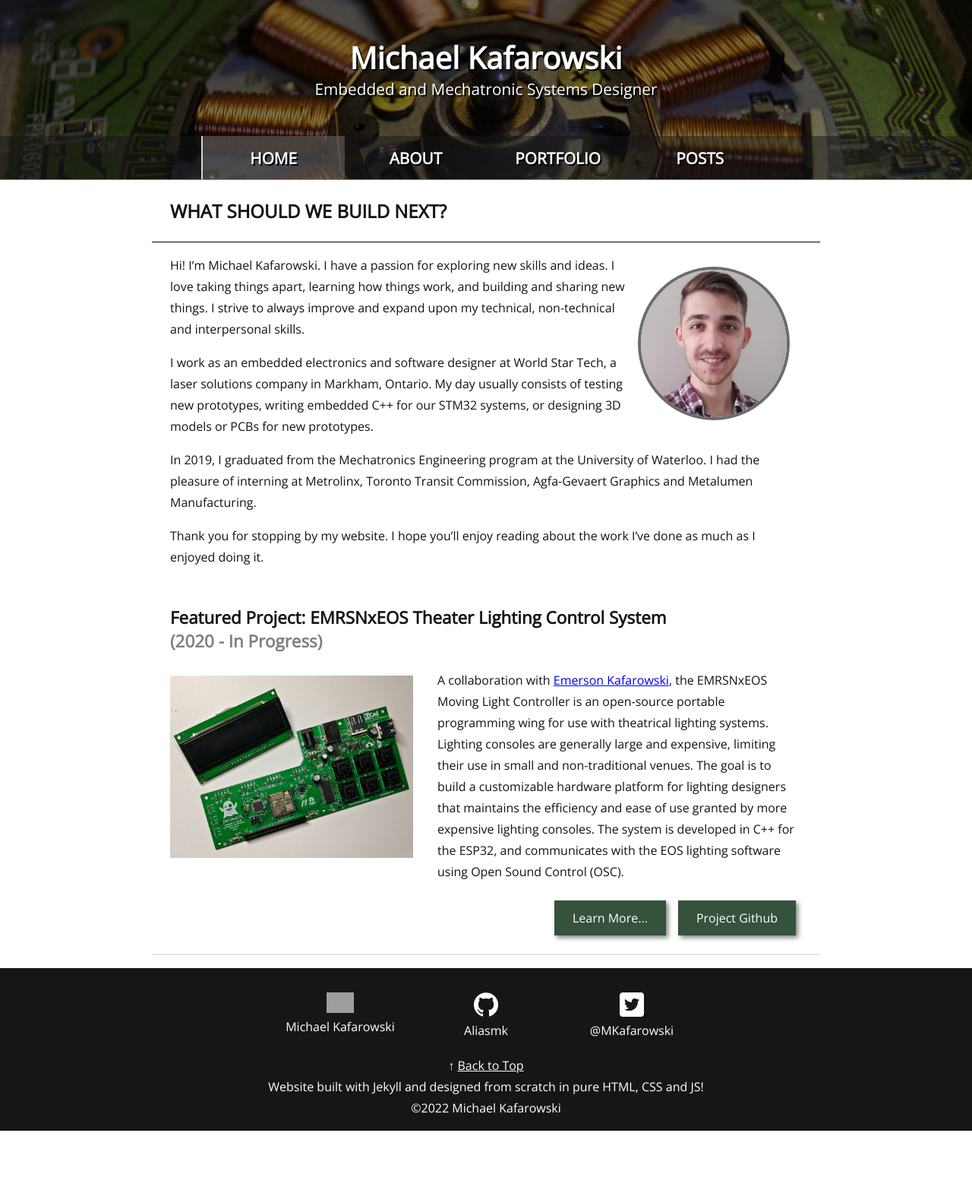
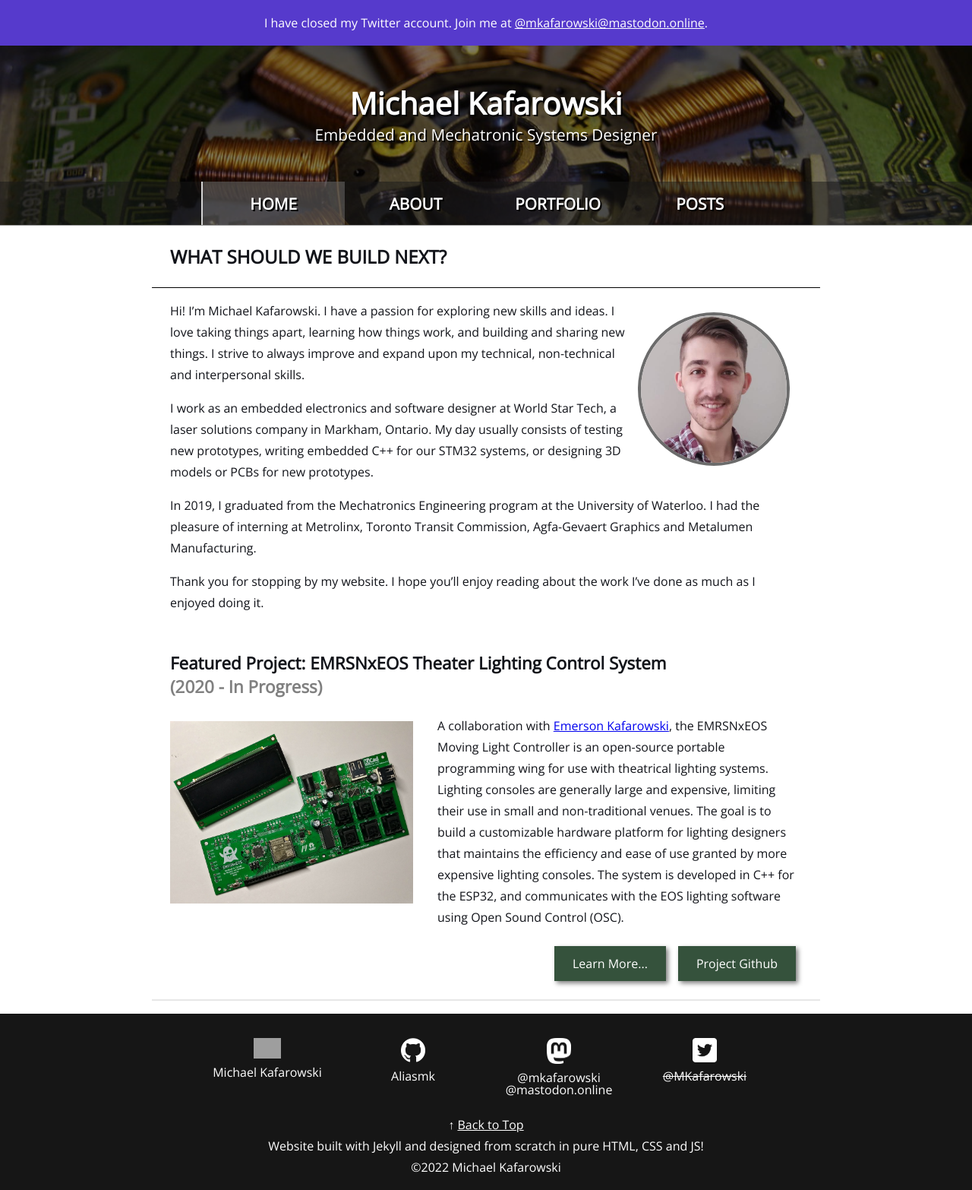
Before and after one commit to Aliasmk/aliasmk.github.io, a Jekyll site: the page built from index.md, in a window 1280 px wide. Shown: the whole page at 76% size. Built offline with Jekyll 4.4.1, drawn with Linux system fonts in a browser that asks for light colours; before the commit the page ends 1488 px from its top, so only the background shows below that; grey boxes are pictures that could not be loaded.

Commit message:
Twitter migration notice

```diff
--- a/_includes/footer.html
+++ b/_includes/footer.html
@@ -8,9 +8,13 @@
             <img src="/assets/img/site/social/github.png" alt="GitHub logo"/>
             <div>Aliasmk</div>
         </a>
-        <a class="socialicon twitter-icon" href="https://twitter.com/mKafarowski">
+        <a class="socialicon mastodon-icon" href="https://mastodon.online/@mkafarowski">
+            <img src="/assets/img/site/social/mastodon.png" alt="Mastodon logo"/>
+            <div>@mkafarowski<br>@mastodon.online</div>
+        </a>
+        <a class="socialicon twitter-icon" href="#">
             <img src="/assets/img/site/social/twitter.png" alt="Twitter logo"/>
-            <div>@MKafarowski</div>
+            <div><strike>@MKafarowski</strike></div>
         </a>
 
     </div>
--- a/_includes/header.html
+++ b/_includes/header.html
@@ -1,3 +1,6 @@
+<section id="notice">
+    <p>I have closed my Twitter account. Join me at <a href="https://mastodon.online/@mkafarowski">@mkafarowski@mastodon.online</a>.</p>
+</section>
 <section id="header">
     <div id="heading">
         <div id="title">
--- a/_sass/main.scss
+++ b/_sass/main.scss
@@ -20,9 +20,13 @@
 
 #notice {
   grid-row: notice;
-  background-color: #830707;
+  background-color: #563ACC;
   color: white;
   text-align: center
+}
+
+#notice a {
+  color:white;
 }
 
 #header{
```
Also changed, not shown: assets/img/site/social/mastodon.png (added).
